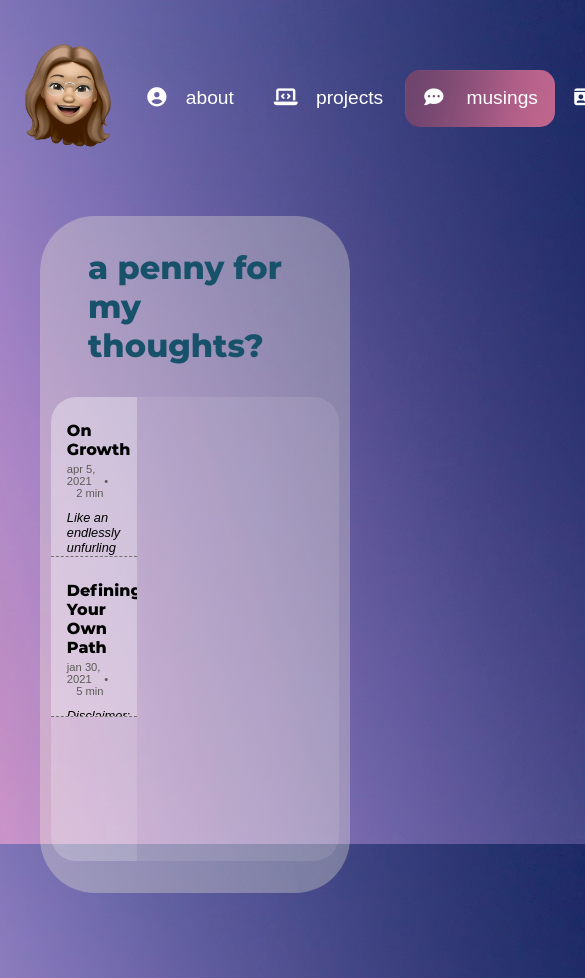
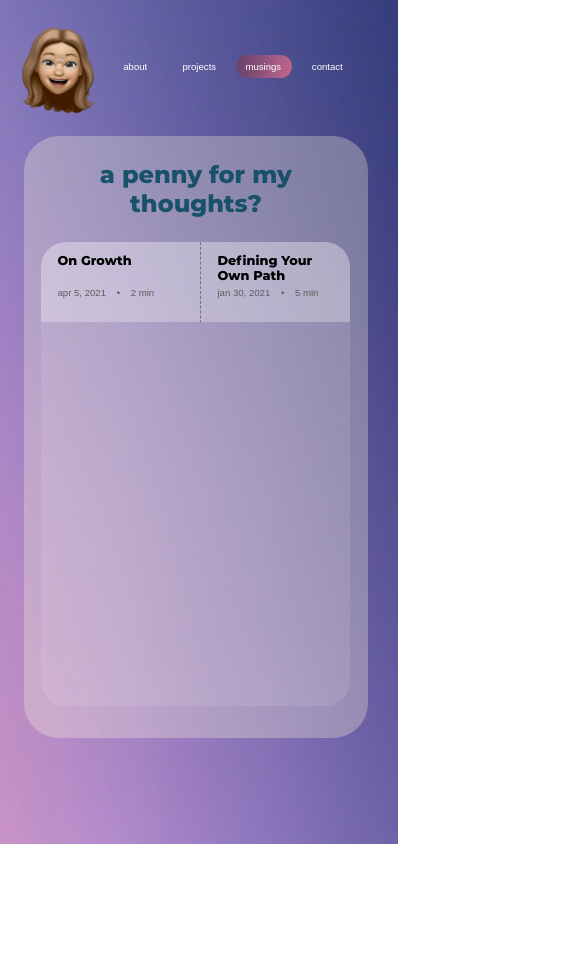
Before and after one commit to marielpacada/personal-site, a React (Create React App) app: page /musings in a window 390 px wide. Shown: the top 978 px of the page, 585 px wide, since content can reach past the window. After the commit the page ends 844 px from the top, so only its background shows below. Built offline with nearby package versions, Linux system fonts and the light colour scheme; a web font is replaced by a local one.

Commit message:
design for mobile

```diff
--- a/public/styles.css
+++ b/public/styles.css
@@ -495,7 +495,7 @@ html {
     height: 100%;
     width: 30%;
     border-radius: 25px 0 0 25px;
-    overflow: hidden;
+    overflow: scroll;
 }
 
 .note-file {
@@ -506,7 +506,6 @@ html {
     padding: 1.5rem 1rem 1rem;
     cursor: pointer;
     transition: 0.25s ease;
-    overflow-y: scroll;
 }
 
 .note-file:hover {
@@ -674,3 +673,144 @@ html {
         height: 60px;
     }
 }
+
+/* --------------------------------------------MOBILE DISPLAY---------------------------------------------- */
+
+@media (max-width: 760px) {
+    .sidebar {
+        width: 100vw;
+        height: 7rem;
+        display: flex;
+        flex-direction: row;
+        flex-wrap: wrap;
+    }
+    .portrait {
+        height: 100px;
+        width: auto;
+        margin: 0;
+    }
+    .nav-button {
+        padding: 0;
+        margin-top: 1rem;
+        width: 3.5rem;
+        margin-right: .5rem;
+        justify-content: center;
+        align-items: center;
+    }
+    .nav-button>div {
+        font-size: .6rem;
+        margin-left: .1rem;
+    }
+    .tab-icon {
+        display: none;
+    }
+    .home-card {
+        width: 88vw;
+        height: 70vh;
+        top: 8rem;
+    }
+    .type-head {
+        font-size: 2rem;
+    }
+    .type-subhead {
+        font-size: .75rem;
+    }
+    .flower-symbol {
+        height: 75px;
+        margin-top: 4rem;
+    }
+    .byline {
+        font-size: .9rem;
+        padding: 5rem;
+    }
+    .greeting {
+        font-size: 1.5rem;
+    }
+    .home-top {
+        border-radius: 35px 35px 0 0;
+    }
+    .home-bottom {
+        border-radius: 0 0 35px 35px;
+    }
+    .body-card {
+        border-radius: 35px;
+    }
+    .body-card {
+        width: 88vw;
+        right: 14.5px;
+        top: 8rem;
+    }
+    .greeting {
+        padding: 0 1.5rem;
+        width: 100%;
+        text-align: center;
+    }
+    .headshot {
+        margin-bottom: 1.5rem;
+    }
+    .headshot-under, .headshot-img-portrait {
+        display: none;
+    }
+    .headshot-img-landscape {
+        display: flex;
+        margin: 0;
+    }
+    .headshot>img {
+        width: 275px;
+        height: auto;
+        border-radius: 20px;
+    }
+    .about-content {
+        font-size: .9rem;
+        line-height: 1.5rem;
+        border-radius: 35px;
+        padding: 1.5rem;
+    }
+    .project-tag {
+        font-size: .75rem;
+    }
+    .project-tag-div {
+        padding: 0 1.5rem 1rem;
+        justify-content: center;
+        align-items: center;
+    }
+    .project-card {
+        width: 88%;
+    }
+    .note-app {
+        flex-direction: column;
+        width: 90%;
+    }
+    .note-file-div {
+        width: 100%;
+        height: 6rem;
+        border-radius: 25px 25px 0 0;
+        overflow: auto;
+        overflow-y: hidden;
+        white-space: nowrap;
+    }
+    .note-content-div {
+        border-radius: 0 0 25px 25px;
+        height: (100% - 6rem);
+        width: 100%;
+    }
+    .note-file {
+        display: inline-block;
+        height: 6rem;
+        width: 10rem;
+        padding: .7rem 1rem;
+        border-bottom: none;
+        border-right: 1px dashed #73726e;
+    }
+    .file-title {
+        font-size: 0.8rem;
+        height: 30px;
+        white-space: normal;
+    }
+    .file-subheading {
+        display: none;
+    }
+    .file-date {
+        font-size: .6rem;
+    }
+}
--- a/src/components/about/Headshot.jsx
+++ b/src/components/about/Headshot.jsx
@@ -2,7 +2,7 @@ import React from "react";
 
 function Headshot() {
     return (
-        <div className="headshot">
+        <div className="headshot my-row center-align">
             <img className="headshot-under" src={process.env.PUBLIC_URL + '/images/head-under.jpg'} alt="heart, mariel pacada" />
             <img className="headshot-img-landscape" src={process.env.PUBLIC_URL + '/images/head-landscape.jpg'} alt="mariel in a field of yellow flowers" />
             <img className="headshot-img-portrait" src={process.env.PUBLIC_URL + '/images/head-portrait.png'} alt="mariel's headshot" />
--- a/src/components/musings/MusingContent.jsx
+++ b/src/components/musings/MusingContent.jsx
@@ -2,7 +2,7 @@ import React from "react";
 
 function MusingContent(props) {
     return (
-        <div className="my-col note-content hidden" id={"content-".concat(props.id)}>
+        <div className="note-content my-col hidden" id={"content-".concat(props.id)}>
             <div className="content-title">{props.title}</div>
             <div>{props.text}</div>
         </div>
--- a/src/components/musings/Musings.jsx
+++ b/src/components/musings/Musings.jsx
@@ -8,7 +8,7 @@ const myMusings =
     <>
         <div className="content-body my-row center-align">
             <div className="note-app my-row center-align">
-                <div className="note-file-div my-col start-align">
+                <div className="note-file-div">
                     {/* note-file */}
                     {musings.map((note) => {
                         return (
--- a/src/components/navbar/Sidebar.jsx
+++ b/src/components/navbar/Sidebar.jsx
@@ -14,7 +14,6 @@ function Sidebar() {
             </div>
             <div className="footer">© 2021 mariel pacada</div>
         </>
-
     );
 }
 
```
